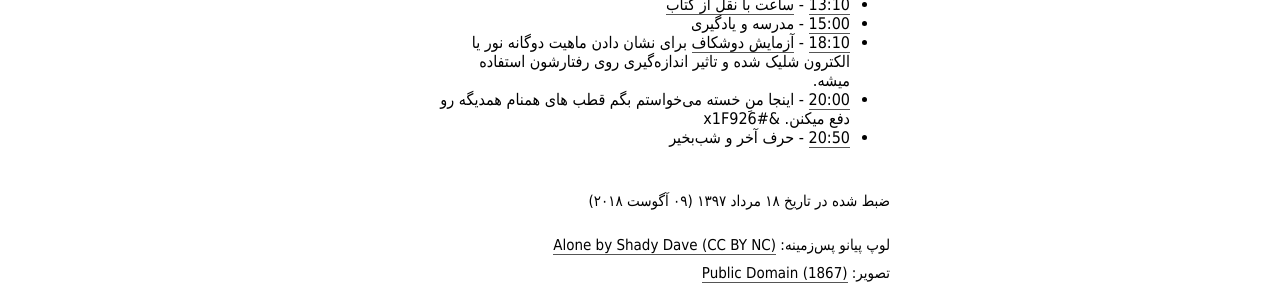
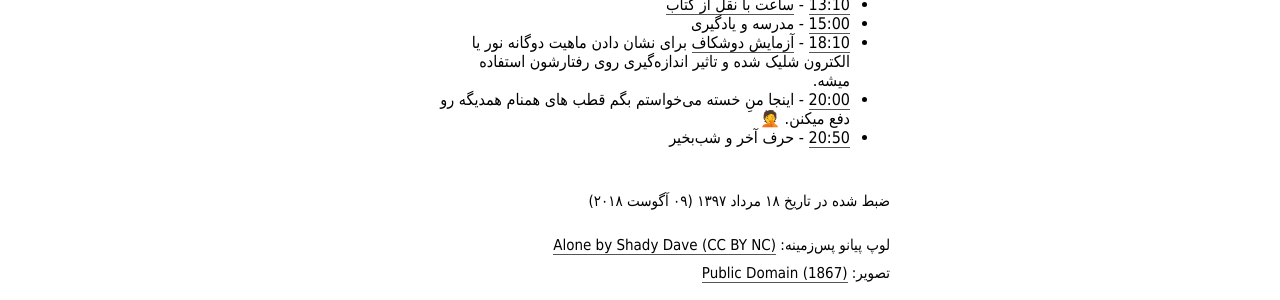
Before and after one commit to mohsend/mehsen.ir, a Jekyll site: the page built from _posts/2018-08-09-shabane-001.md, in a window 1280 px wide. Shown: the part 1176-1476 px from the top of the page. Built offline with Jekyll 4.4.1, drawn with Linux system fonts in a browser that asks for light colours; some web fonts are replaced.

Commit message:
Add to missing semicolon

```diff
--- a/_posts/2018-08-09-shabane-001.md
+++ b/_posts/2018-08-09-shabane-001.md
@@ -30,7 +30,7 @@ podcast:
 * 13:10 - [ساعت با نقل از کتاب](http://jenevoldsen.com/literature-clock/)
 * 15:00 - مدرسه و یادگیری
 * 18:10 - [آزمایش دوشکاف](https://fa.wikipedia.org/wiki/%D8%A2%D8%B2%D9%85%D8%A7%DB%8C%D8%B4_%D8%AF%D9%88%D8%B4%DA%A9%D8%A7%D9%81) برای نشان دادن ماهیت دوگانه نور یا الکترون شلیک شده و تاثیر اندازه‌گیری روی رفتارشون استفاده میشه.
-* 20:00 - اینجا منِ خسته می‌خواستم بگم قطب های همنام همدیگه رو دفع میکنن. &#x1F926
+* 20:00 - اینجا منِ خسته می‌خواستم بگم قطب های همنام همدیگه رو دفع میکنن. &#x1f926;
 * 20:50 - حرف آخر و شب‌بخیر
 
 
```
